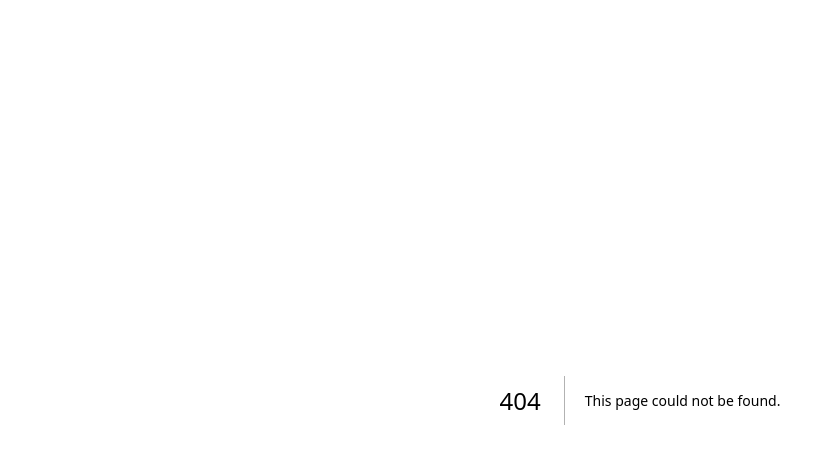
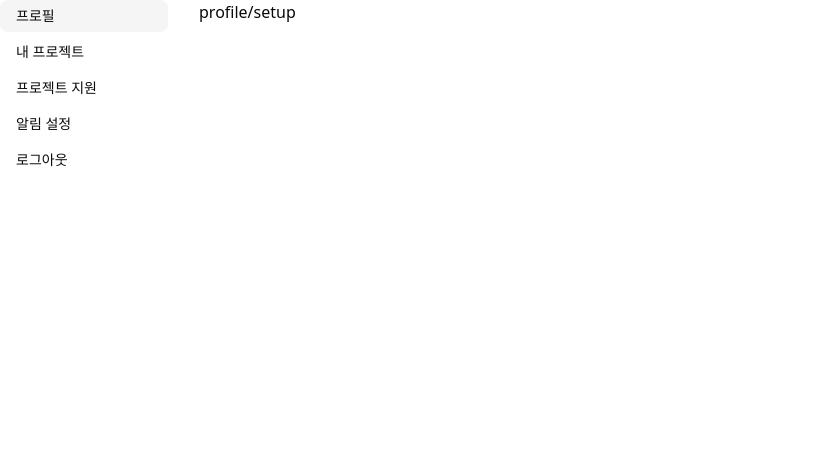
Before and after one commit to blaybus-lightblue/lightblue-fe, a Next.js app: page /artist/profile/setup in a window 1280 px wide. Before the commit this address had no page. Shown: the top 464 px of the page, without its empty margins (0-826 px from the left). Built offline with nearby package versions, Linux system fonts and the light colour scheme.

Commit message:
artist 기본 템플릿 구현

```diff
--- /dev/null
+++ b/src/app/artist/layout.tsx
@@ -0,0 +1,14 @@
+import { ArtistSidebar } from '@/components/sidebars/ArtistSidebar'
+
+export default function Layout({
+  children,
+}: Readonly<{
+  children: React.ReactNode
+}>) {
+  return (
+    <div className='flex'>
+      <ArtistSidebar />
+      <main>{children}</main>
+    </div>
+  )
+}
--- /dev/null
+++ b/src/app/artist/profile/setup/page.tsx
@@ -0,0 +1,5 @@
+import { ArtistPageTemplate } from '@/components/pageTemplates/ArtistPageTemplate'
+
+export default function Page() {
+  return <ArtistPageTemplate>profile/setup</ArtistPageTemplate>
+}
--- a/src/app/globals.css
+++ b/src/app/globals.css
@@ -16,8 +16,6 @@ body {
 
 * {
   box-sizing: border-box;
-  padding: 0;
-  margin: 0;
 }
 
 a {
--- /dev/null
+++ b/src/components/pageTemplates/ArtistPageTemplate.tsx
@@ -0,0 +1,15 @@
+import { cn } from '@/lib/utils'
+import { ComponentProps } from 'react'
+
+export type ArtistPageTemplateProps = ComponentProps<'div'>
+export const ArtistPageTemplate = ({
+  children,
+  className,
+  ...rest
+}: ArtistPageTemplateProps) => {
+  return (
+    <div className={cn('pl-[31px]', className)} {...rest}>
+      {children}
+    </div>
+  )
+}
--- /dev/null
+++ b/src/components/sidebars/ArtistSidebar.tsx
@@ -0,0 +1,52 @@
+'use client'
+
+import {
+  Sidebar,
+  SidebarContent,
+  SidebarGroupContent,
+  SidebarMenu,
+  SidebarMenuButton,
+  SidebarMenuItem,
+  SidebarProvider,
+} from '@/components/shadcn/sidebar'
+import Link from 'next/link'
+import { usePathname } from 'next/navigation'
+import { CSSProperties } from 'react'
+
+//@TODO: url,disable 설정 바꿔야함
+const ARTIST_MENUS_ITEMS = [
+  { title: '프로필', url: '/artist/profile/setup' },
+  { title: '내 프로젝트', url: '' },
+  { title: '프로젝트 지원', url: '' },
+  { title: '알림 설정', url: '' },
+  { title: '로그아웃', url: '' },
+]
+
+export const ArtistSidebar = () => {
+  const pathname = usePathname()
+  return (
+    <SidebarProvider
+      style={{ '--sidebar-width': '168px', width: 'auto' } as CSSProperties}>
+      <Sidebar className='[&>div]:data-[sidebar=sidebar]:bg-transparent  border-none'>
+        <SidebarContent>
+          <SidebarGroupContent>
+            <SidebarMenu>
+              {ARTIST_MENUS_ITEMS.map(item => (
+                <SidebarMenuItem key={item.title}>
+                  <SidebarMenuButton
+                    asChild
+                    isActive={pathname === item.url}
+                    className='px-[16px]'>
+                    <Link href={item.url}>
+                      <span>{item.title}</span>
+                    </Link>
+                  </SidebarMenuButton>
+                </SidebarMenuItem>
+              ))}
+            </SidebarMenu>
+          </SidebarGroupContent>
+        </SidebarContent>
+      </Sidebar>
+    </SidebarProvider>
+  )
+}
```
